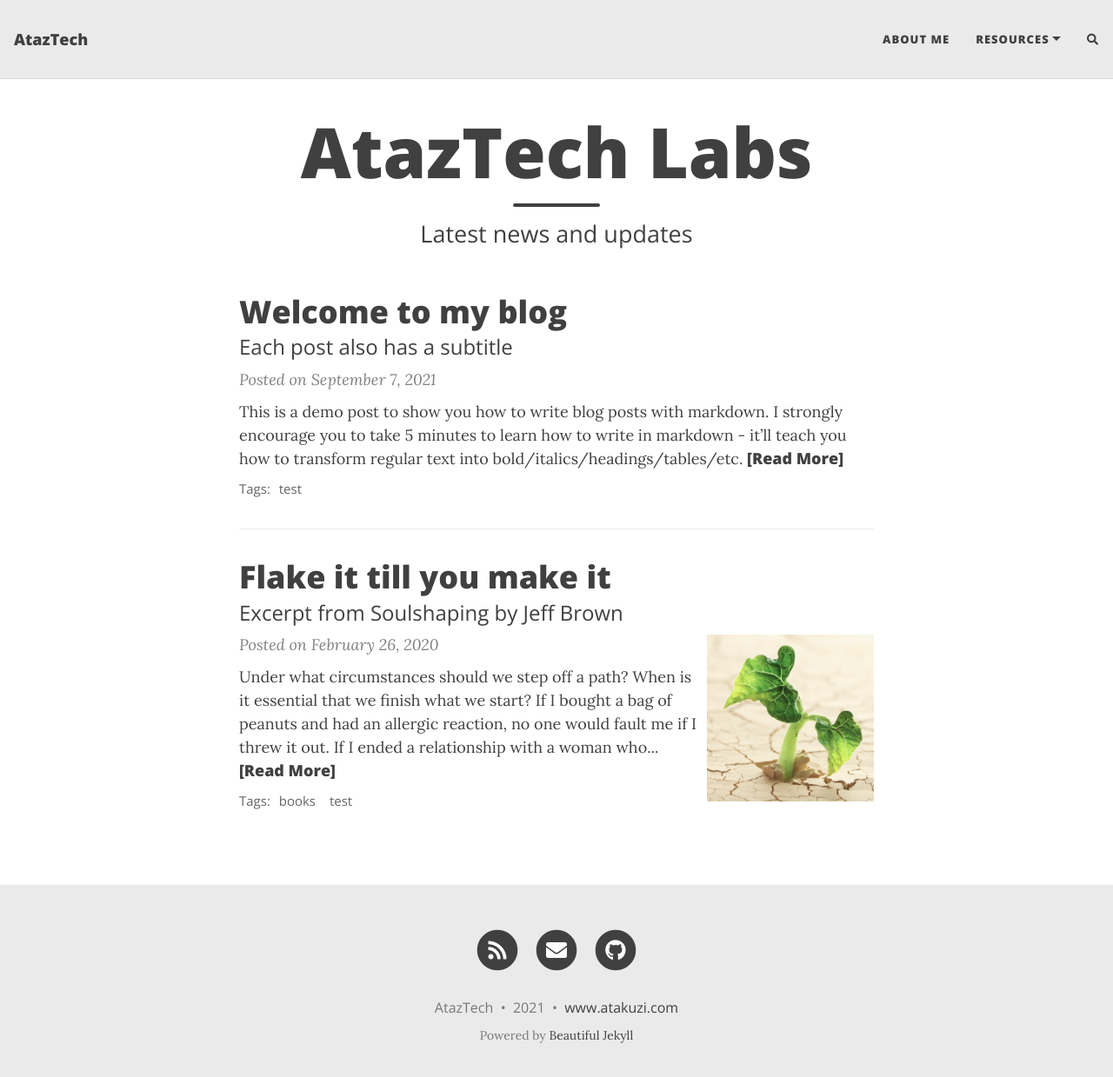
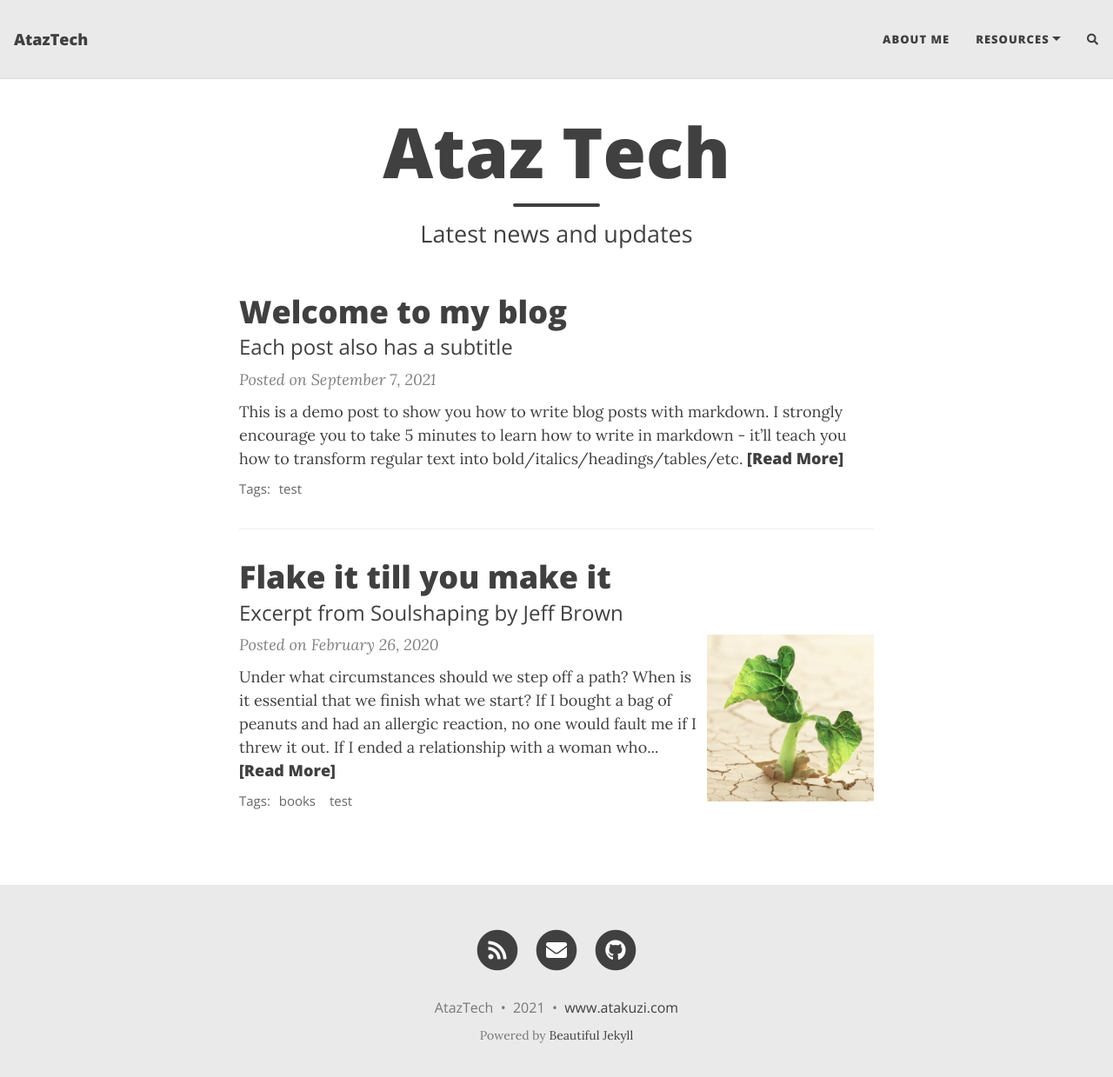
Before and after one commit to atakuzi/atakuzi.github.io, a Jekyll site: the page built from index.html, in a window 1280 px wide and 1252 px high. Shown: the top 1239 px of the window at 87% size. Built offline with Jekyll 4.4.1, drawn with Linux system fonts in a browser that asks for light colours; nearby versions of some CDN libraries; the list of posts is cut into pages by our own code; comment, search, counter and statistics services are not loaded.

Commit message:
Update index.html
Update title

```diff
--- a/index.html
+++ b/index.html
@@ -1,5 +1,5 @@
 ---
 layout: home
-title: AtazTech Labs
+title: Ataz Tech
 subtitle: Latest news and updates
 ---
```
